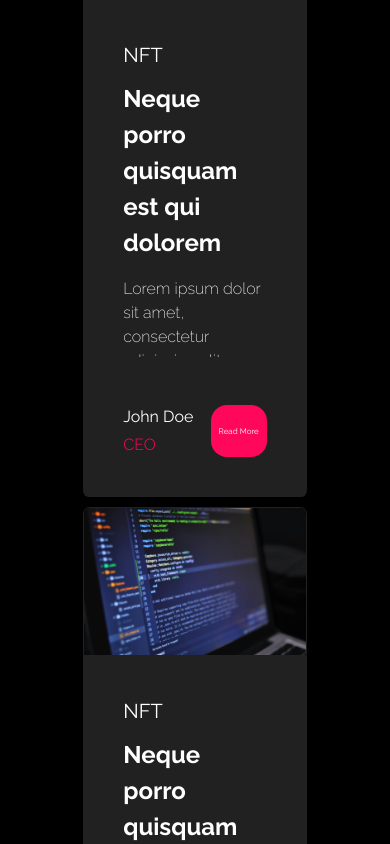
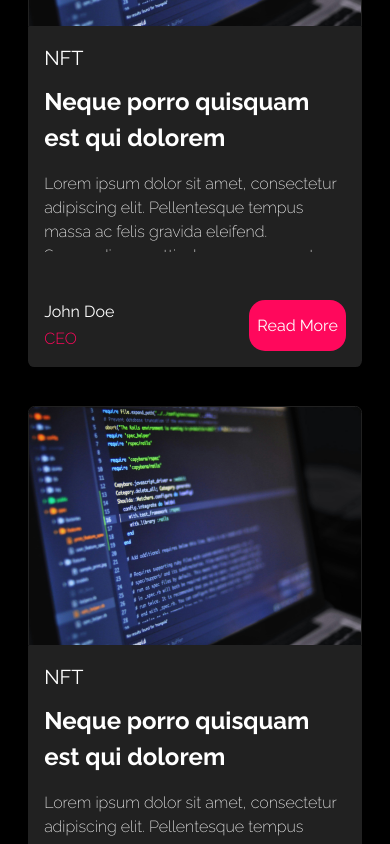
Before and after one commit to monobis/elasticmind-backup, a Next.js app: page /articles in a window 390 px wide. Shown: the part 1352-2196 px from the top of the page. Built offline with nearby package versions, Linux system fonts and the light colour scheme.

Commit message:
ajuste card page articles (read more blog)

```diff
--- a/src/app/articles/page.module.css
+++ b/src/app/articles/page.module.css
@@ -184,4 +184,9 @@
     text-align: justify;
     font-size: var(--font-size-sm);
   }
+
+  .articles {
+    padding: 1rem;
+    margin-bottom: 1rem;
+  }
 }
--- a/src/components/CardArticle/styles.module.css
+++ b/src/components/CardArticle/styles.module.css
@@ -3,7 +3,6 @@
   flex-direction: column;
   align-items: center;
   width: 20rem;
-  height: 20rem;
   padding: 0.2rem;
   border-radius: 1rem;
   margin-bottom: 20rem;
@@ -86,9 +85,18 @@
   background-color: var(--color-rose-200);
 }
 
-@media (max-width: 500px) {
+@media (max-width: 800px) {
+  .container {
+    width: 95%;
+    margin: 0 auto 4rem auto;
+    margin-bottom: 1rem;
+  }
+
+  .content {
+    padding: 1rem;
+  }
   .button {
-    font-size: 0.5rem;
+    font-size: var(--font-size-sm);
     padding: 0.3rem 0.5rem;
     border-radius: 1rem;
   }
```
